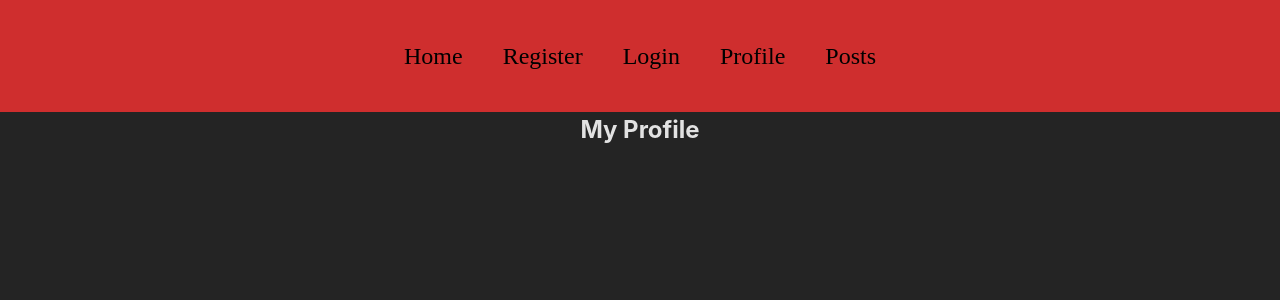
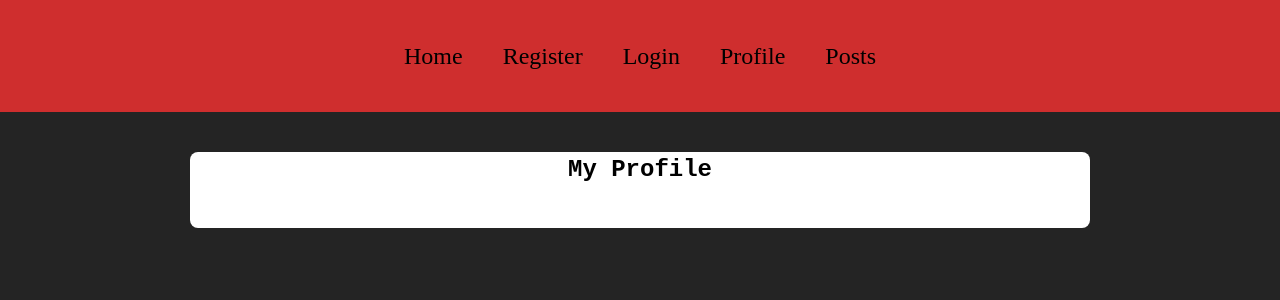
Before and after one commit to Block-30-Stranger-Things/Stranger-Things-Block-30, a React (Vite) app: page /profile in a window 1280 px wide. Shown: the top 300 px of the page. Built offline with nearby package versions, Linux system fonts and the light colour scheme; no server answers; a web font is replaced by a local one.

Commit message:
adding font family to register, and making container for profile.jsx

```diff
--- a/src/components/Posts-Profile.css
+++ b/src/components/Posts-Profile.css
@@ -42,3 +42,22 @@ p {
 .newPost {
     margin: 20px;
 }
+
+
+/*profile component*/
+.profile-container {
+    background-color: white;
+    width: 100%;
+    max-width: 900px;
+    border-radius: 8px;
+    margin-top: 40px;
+    margin-left: auto;
+    margin-right: auto;
+    display: block;
+
+}
+
+.profile-heading {
+    color: black;
+    font-family: 'Courier New', Courier, monospace;
+}
--- a/src/components/Profile.jsx
+++ b/src/components/Profile.jsx
@@ -20,11 +20,12 @@ useEffect(() => {
 
 console.log({profile})
 return (
-  <>
-    <h2>My Profile</h2>
-    <p>{profile.username}</p>
+    <div className="profile-container">
+      <h2 className="profile-heading">My Profile</h2>
+      <p>{profile.username}</p>
+    </div>
 
-  </>
+
 
  )
 }
--- a/src/index.css
+++ b/src/index.css
@@ -27,6 +27,10 @@
   padding: 30px;
 }
 
+.register-heading {
+  font-family: 'Courier New', Courier, monospace;
+}
+
 .register-label {
   font-size: 16pt;
   color: white;
```
